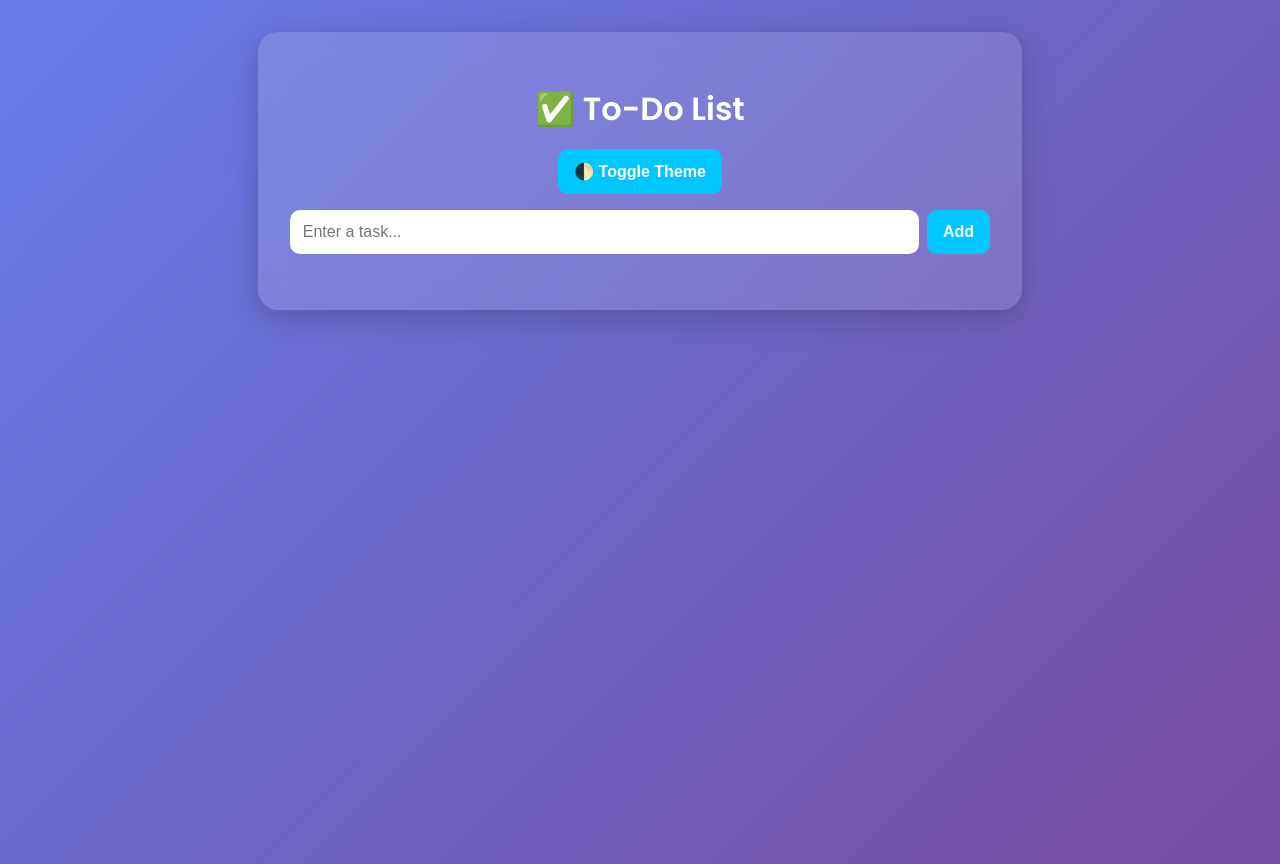
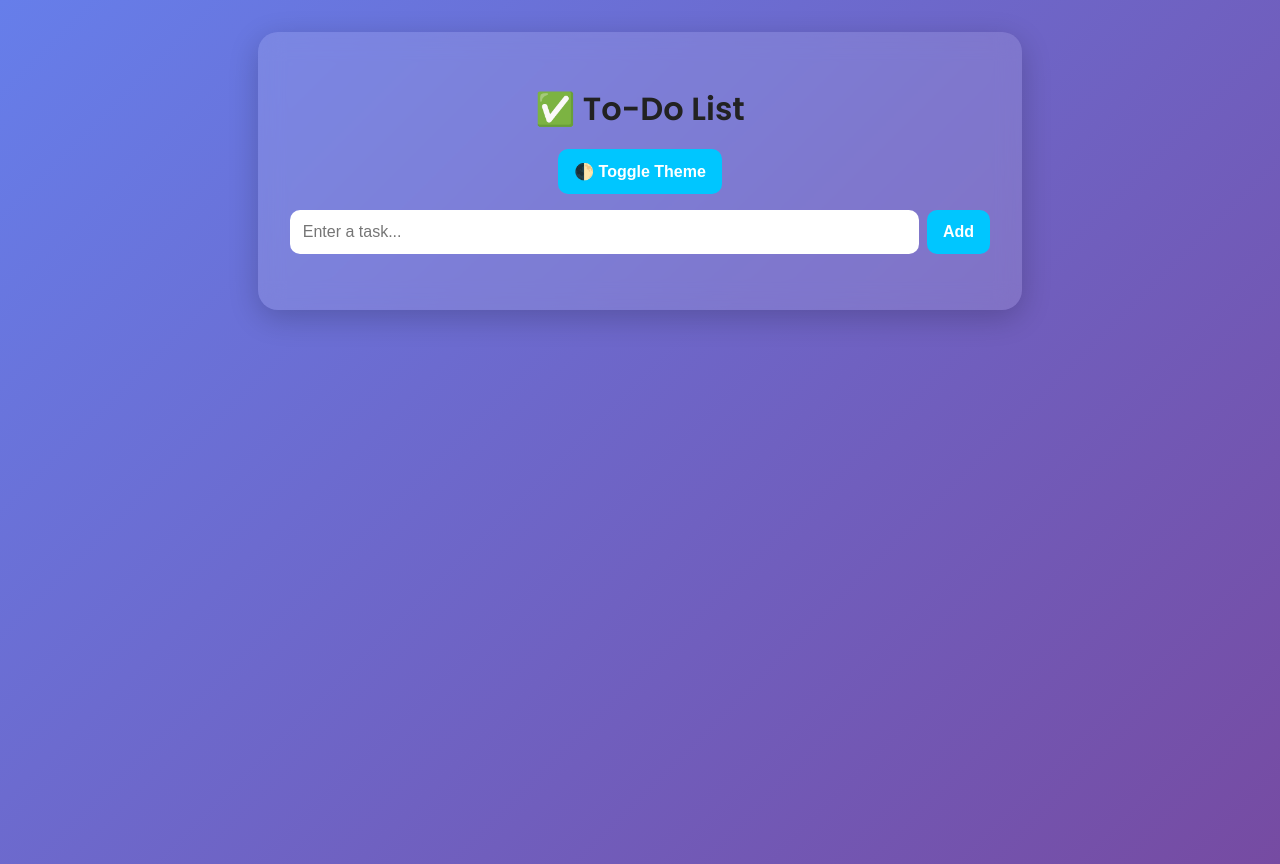
Before and after one commit to Chikwa235/To-Do-List, a plain HTML site: page index.html in a window 1280 px wide. Drawn offline with Linux system fonts and the light colour scheme.

Commit message:
Update style.css

```diff
--- a/style.css
+++ b/style.css
@@ -1,7 +1,7 @@
 :root {
   --bg-color: linear-gradient(135deg, #667eea, #764ba2);
   --container-bg: rgba(255, 255, 255, 0.12);
-      --text-color: white;
+  --text-color: #222;
   --input-bg: white;
   --button-bg: #00c6ff;
   --button-hover: #007bb5;
```
Lines whose indentation alone changed are shown as unchanged.
